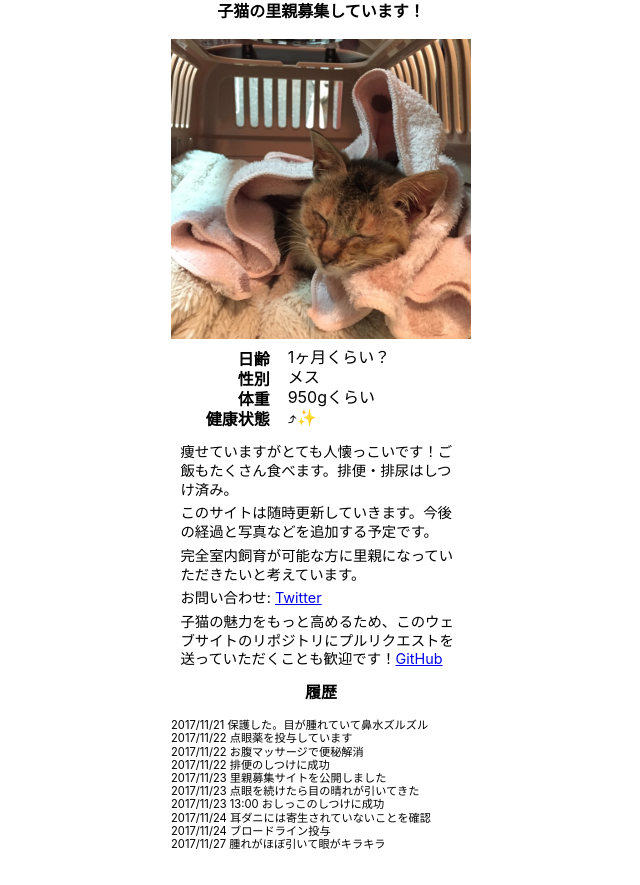
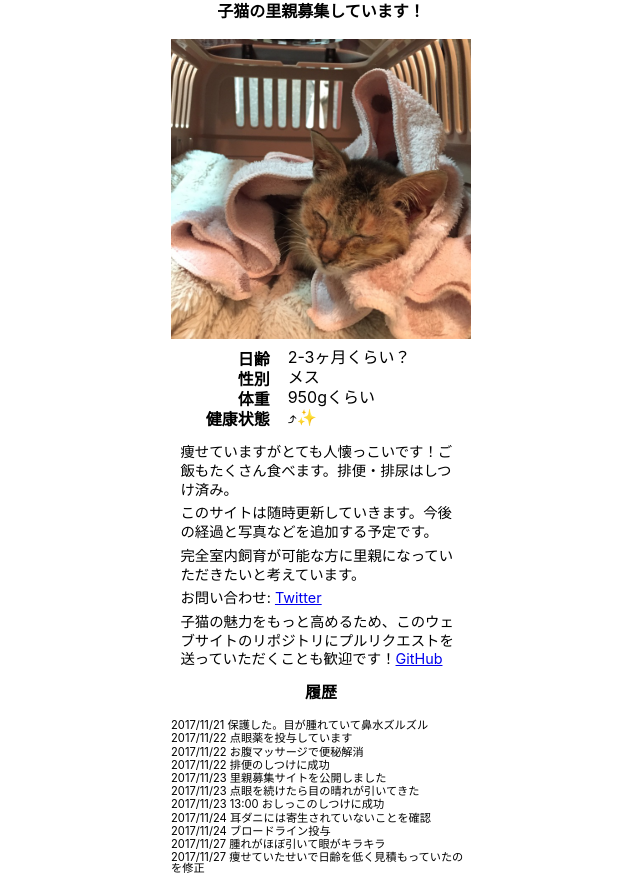
Before and after one commit to kamataryo/komomo-want-you, a website: page index.html in a window 1280 px wide. Shown: the part 517-1402 px from the top of the page, without its empty margins (319-959 px from the left). Before the commit the page ends 1377 px from the top, so only its background shows below. Drawn offline with Linux system fonts and the light colour scheme.

Commit message:
日齢を修正

```diff
--- a/index.html
+++ b/index.html
@@ -14,7 +14,7 @@
   <meta property="og:url" content="https://kamataryo.github.io/komomo-want-you/" />
   <meta property="og:image" content="https://kamataryo.github.io/komomo-want-you/images/komomo.jpg" />
   <meta property="og:site_name" content="子猫の里親募集！" />
-  <meta property="og:description" content="子猫の里親を募集しています。生後1ヶ月くらいで、とても人懐っこいです！" />
+  <meta property="og:description" content="子猫の里親を募集しています。生後2-3ヶ月くらいで、とても人懐っこいです！" />
   <meta property="fb:admins" content="2037681146468712" />
   <meta name="twitter:card" content="summary_large_image" />
 </head>
@@ -35,7 +35,7 @@
       <div class="cat-state">
         <dl class="state-item">
           <dt class="key">日齢</dt>
-          <dd class="value">1ヶ月くらい？</dd>
+          <dd class="value">2-3ヶ月くらい？</dd>
         </dl>
         <dl class="state-item">
           <dt class="key">性別</dt>
@@ -90,6 +90,7 @@
         <li class="cat-log-item">2017/11/24 耳ダニには寄生されていないことを確認</li>
         <li class="cat-log-item">2017/11/24 ブロードライン投与</li>
         <li class="cat-log-item">2017/11/27 腫れがほぼ引いて眼がキラキラ</li>
+        <li class="cat-log-item">2017/11/27 痩せていたせいで日齢を低く見積もっていたのを修正</li>
       </ul>
     </section>
 
```
